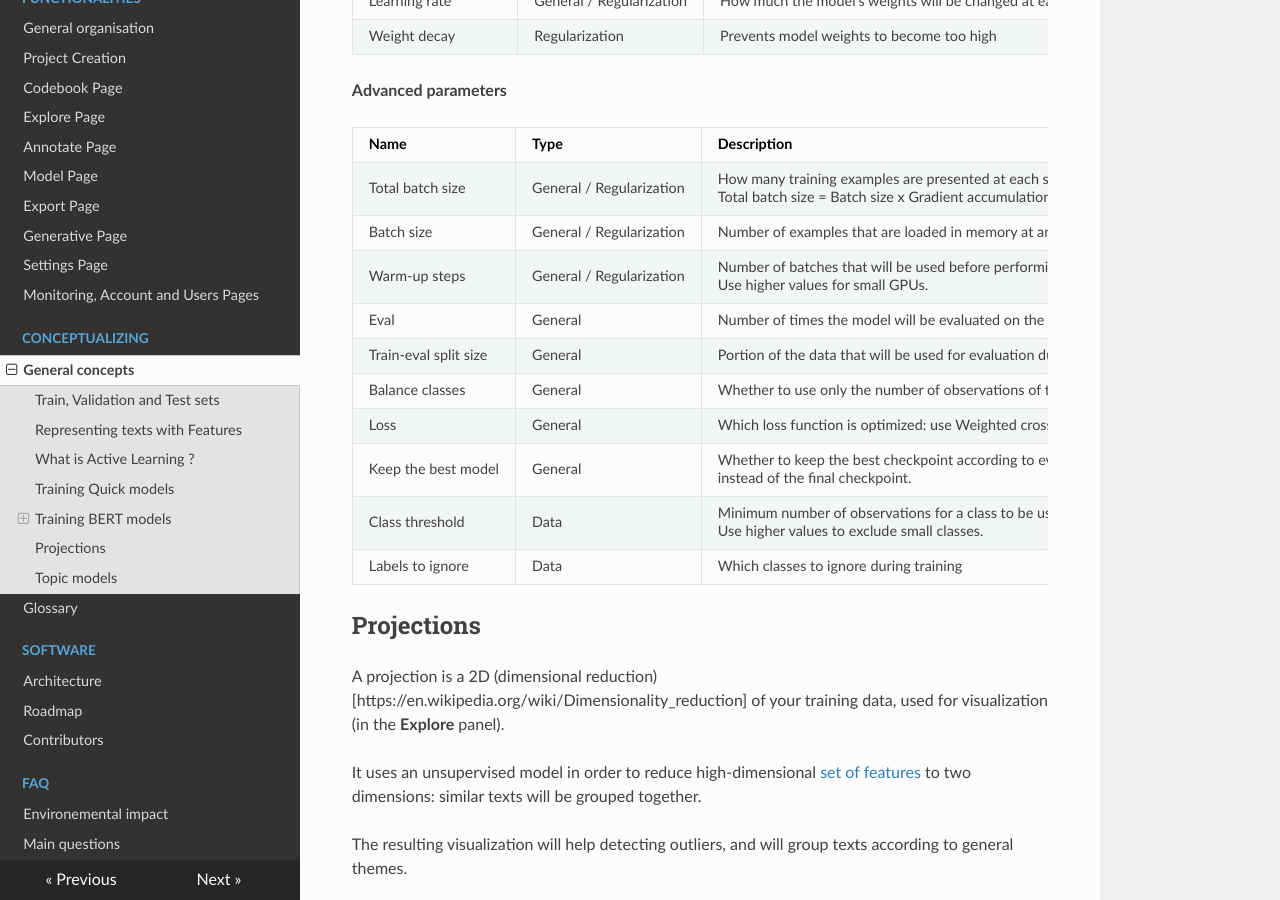
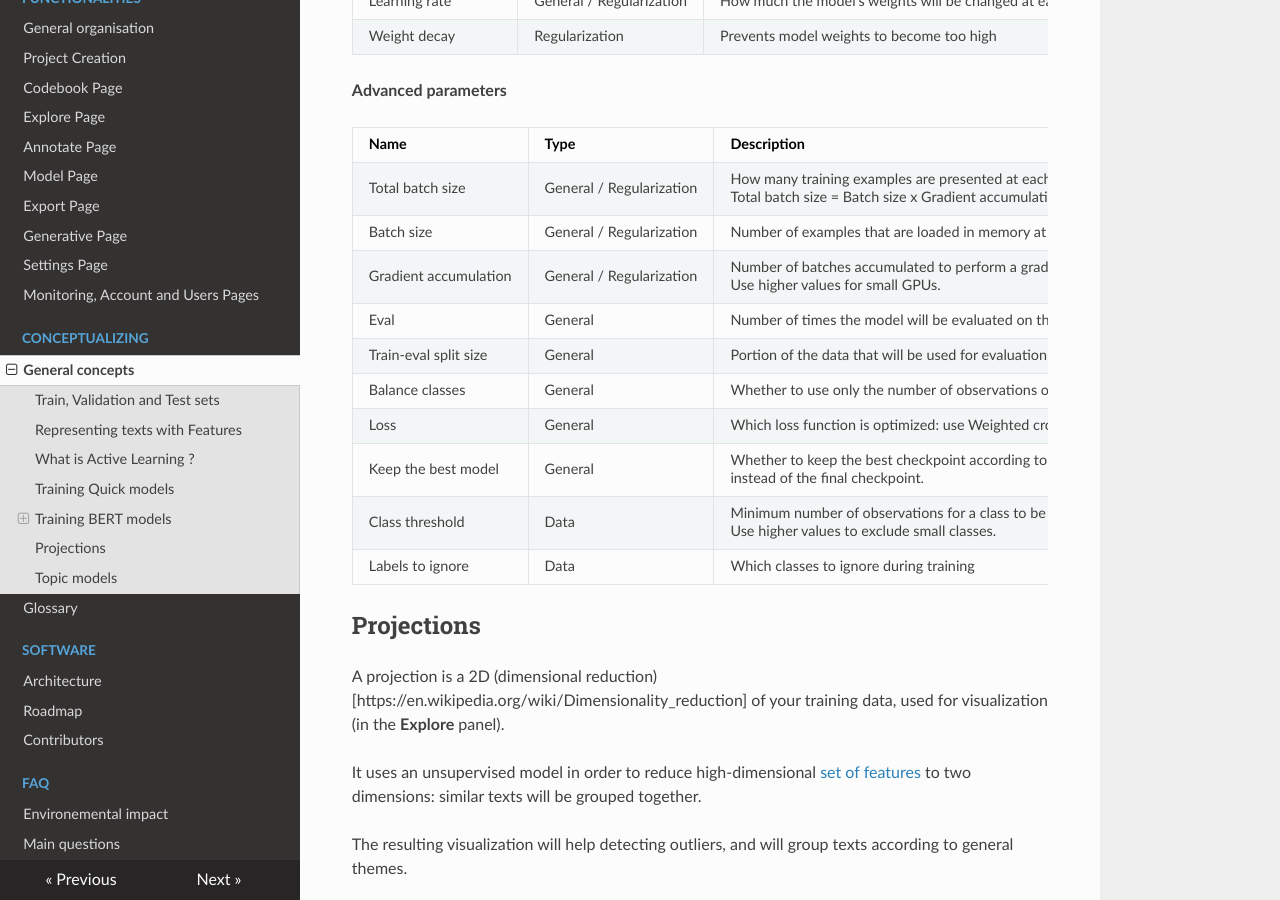
Before and after one commit to activetigger/documentation, an MkDocs documentation site: the page built from docs/theoretical-concepts/index.md, in a window 1280 px wide and 900 px high, scrolled down 7118 px. Built offline with MkDocs 1.6.1, drawn with Linux system fonts in a browser that asks for light colours; nearby versions of some CDN libraries.

Commit message:
correct warm-up-steps into gradient accumulation

```diff
--- a/docs/theoretical-concepts/index.md
+++ b/docs/theoretical-concepts/index.md
@@ -183,7 +183,7 @@ What to do:
 |---|---|---|---|
 |Total batch size|General / Regularization|How many training examples are presented at each step.<br>Total batch size = Batch size x Gradient accumulation.|16 or 32 (16)|
 |Batch size|General / Regularization|Number of examples that are loaded in memory at any one time.|1-32 (4)|
-|Warm-up steps|General / Regularization|Number of batches that will be used before performing a gradient descent step.<br>Use higher values for small GPUs.|1-32 (4)|
+|Gradient accumulation|General / Regularization|Number of batches accumulated to perform a gradient descent step.<br>Use higher values for small GPUs.|1-32 (4)|
 |Eval|General|Number of times the model will be evaluated on the evaluation set during training (aka checkpoints).|9|
 |Train-eval split size|General|Portion of the data that will be used for evaluation during training.|0.2|
 |Balance classes|General|Whether to use only the number of observations of the smallest class during training.|Deactivated|
```
